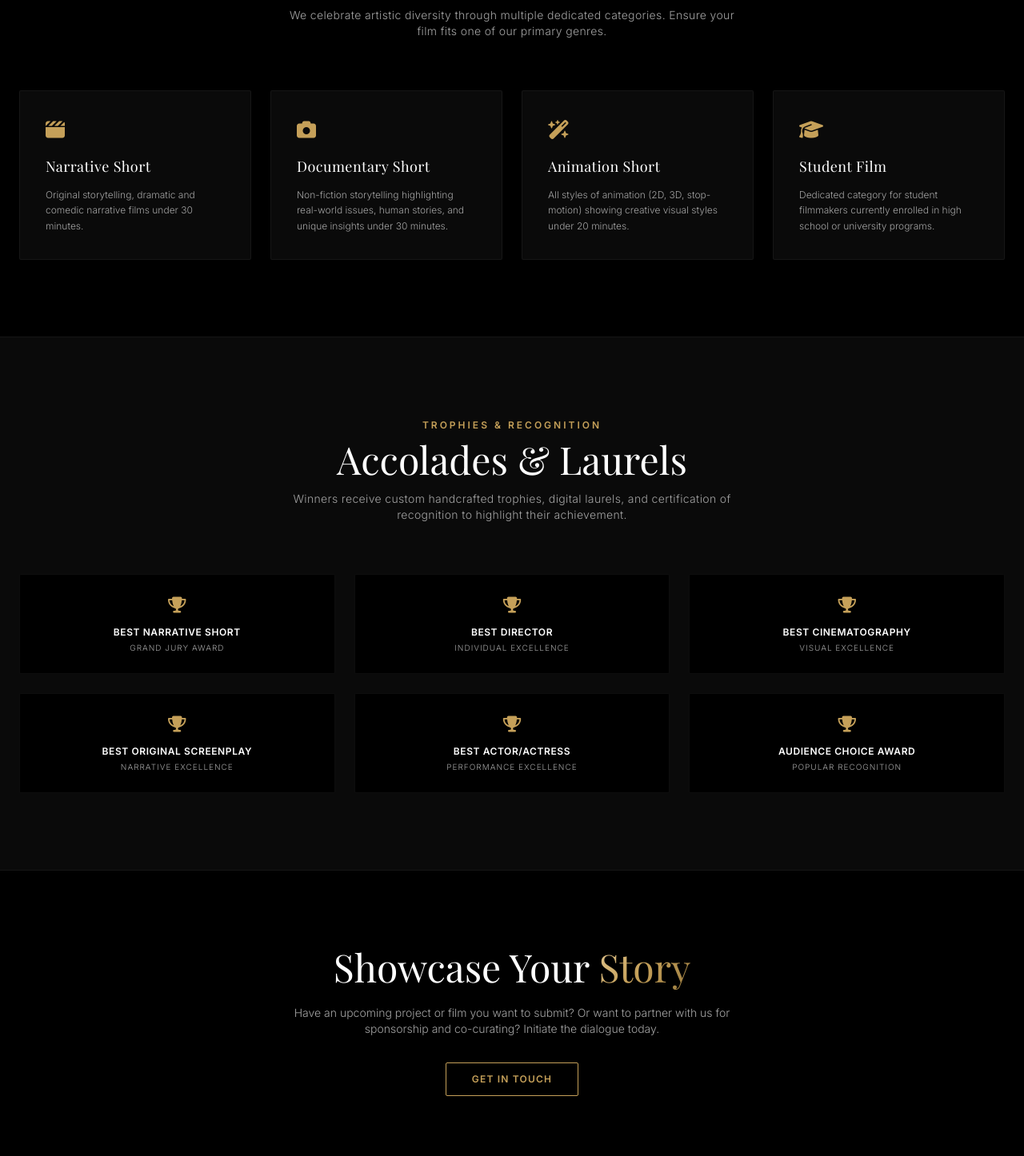
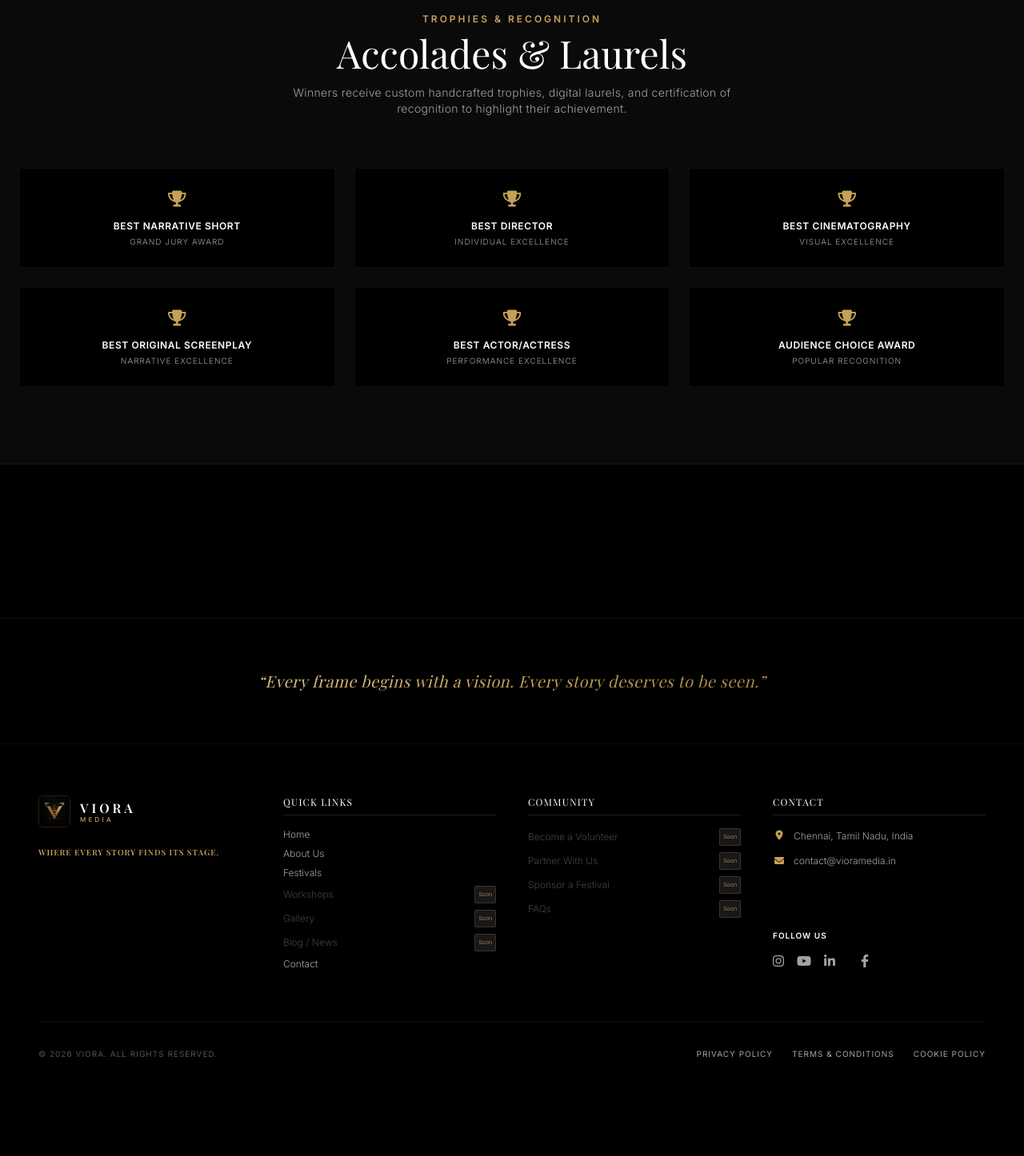
Before and after one commit to vioradigitalmedia/web, a React (Vite) app: page /festivals in a window 1280 px wide. Shown: the part 1204-2650 px from the top of the page at 80% size. After the commit the page ends 2562 px from the top, so only its background shows below. Built offline with nearby package versions, Linux system fonts and the light colour scheme; a web font is replaced by a local one.

Commit message:
refactor: remove categories section and CTA from FestivalsScreen

```diff
--- a/src/screens/FestivalsScreen.tsx
+++ b/src/screens/FestivalsScreen.tsx
@@ -1,28 +1,8 @@
+
 import { Link } from 'react-router-dom';
 
 export default function FestivalsScreen() {
-  const categories = [
-    {
-      title: 'Narrative Short',
-      desc: 'Original storytelling, dramatic and comedic narrative films under 30 minutes.',
-      icon: <i className="fa-solid fa-clapperboard text-secondary text-2xl mb-4"></i>,
-    },
-    {
-      title: 'Documentary Short',
-      desc: 'Non-fiction storytelling highlighting real-world issues, human stories, and unique insights under 30 minutes.',
-      icon: <i className="fa-solid fa-camera text-secondary text-2xl mb-4"></i>,
-    },
-    {
-      title: 'Animation Short',
-      desc: 'All styles of animation (2D, 3D, stop-motion) showing creative visual styles under 20 minutes.',
-      icon: <i className="fa-solid fa-wand-magic-sparkles text-secondary text-2xl mb-4"></i>,
-    },
-    {
-      title: 'Student Film',
-      desc: 'Dedicated category for student filmmakers currently enrolled in high school or university programs.',
-      icon: <i className="fa-solid fa-graduation-cap text-secondary text-2xl mb-4"></i>,
-    },
-  ];
+
 
   const awards = [
     { title: 'Best Narrative Short', category: 'Grand Jury Award' },
@@ -185,28 +165,7 @@ export default function FestivalsScreen() {
         </div>
       </section>
 
-      {/* Categories Section */}
-      <section className="max-w-7xl mx-auto px-6 mb-24">
-        <div className="text-center mb-16">
-          <span className="text-xs tracking-[0.25em] text-secondary uppercase font-semibold">Submission</span>
-          <h2 className="font-serif text-3xl md:text-5xl text-white mt-2">Festival Categories</h2>
-          <p className="text-xs md:text-sm text-accent-muted font-light tracking-wide max-w-xl mx-auto mt-4">
-            We celebrate artistic diversity through multiple dedicated categories. Ensure your film fits one of our primary genres.
-          </p>
-        </div>
 
-        <div className="grid grid-cols-1 md:grid-cols-2 lg:grid-cols-4 gap-6">
-          {categories.map((cat, idx) => (
-            <div key={idx} className="border border-white/5 bg-primary-light p-8 rounded-sm hover:border-secondary/30 transition-all duration-300 flex flex-col justify-between">
-              <div>
-                {cat.icon}
-                <h3 className="font-serif text-lg text-white mb-3 tracking-wide">{cat.title}</h3>
-                <p className="text-xs text-accent-muted font-light leading-relaxed">{cat.desc}</p>
-              </div>
-            </div>
-          ))}
-        </div>
-      </section>
 
       {/* Awards Section */}
       <section className="bg-primary-light border-y border-white/5 py-24 px-6 mb-24 relative">
@@ -240,21 +199,6 @@ export default function FestivalsScreen() {
 
 
 
-      {/* CTA Section */}
-      <section className="max-w-4xl mx-auto px-6 text-center">
-        <h2 className="font-serif text-3xl md:text-5xl text-white mb-6">
-          Showcase Your <span className="text-gold-gradient font-italic font-normal">Story</span>
-        </h2>
-        <p className="text-xs md:text-sm text-accent-muted font-light leading-relaxed max-w-xl mx-auto mb-8">
-          Have an upcoming project or film you want to submit? Or want to partner with us for sponsorship and co-curating? Initiate the dialogue today.
-        </p>
-        <Link
-          to="/contact"
-          className="px-8 py-3 bg-black hover:bg-gold-gradient text-secondary hover:text-black font-semibold text-xs tracking-widest uppercase border border-secondary transition-all duration-300 rounded-sm inline-block font-sans"
-        >
-          Get In Touch
-        </Link>
-      </section>
     </div>
   );
 }
```
